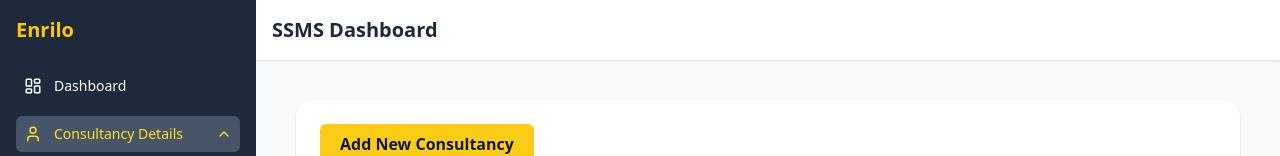
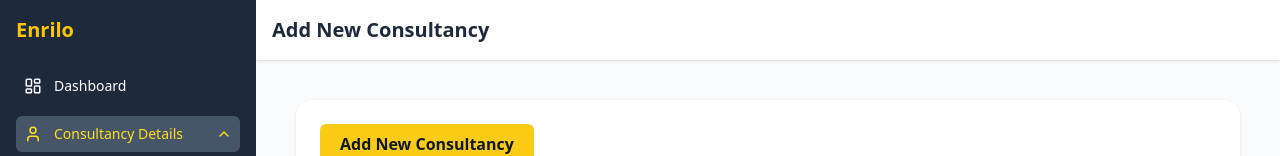
Before and after one commit to aunshpatel/enrilo, a React (Vite) app: page /add-new-consultancy in a window 1280 px wide. Shown: the top 156 px of the page. Built offline with nearby package versions, Linux system fonts and the light colour scheme.

Commit message:
Update header title

```diff
--- a/src/pages/components/Header.jsx
+++ b/src/pages/components/Header.jsx
@@ -6,7 +6,7 @@
   // Dynamic title map
   const titleMap = {
     "/dashboard": "Dashboard",
-    "/consultancy": "Add Consultancy",
+    "/add-new-consultancy": "Add New Consultancy",
     "/consultancy/all": "All Consultancies",
     "/consultancy/payments": "All Payment Details",
     "/superadmin/add": "Add Super Admin",
@@ -16,10 +16,9 @@
     "/company/profile": "Company Profile",
     "/company/gst": "GST Collection",
     "/settings": "Settings",
-    "/signout": "Sign Out",
   };
 
-  const currentTitle = titleMap[location.pathname] || "SSMS Dashboard";
+  const currentTitle = titleMap[location.pathname] || "Enrilo Dashboard";
 
   return (
     <header className="bg-white shadow p-4 flex items-center">
```
